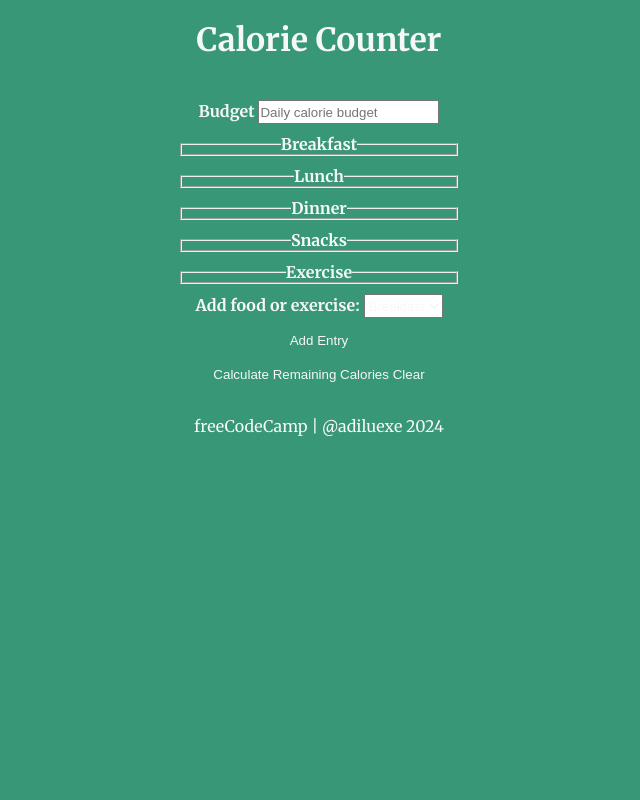
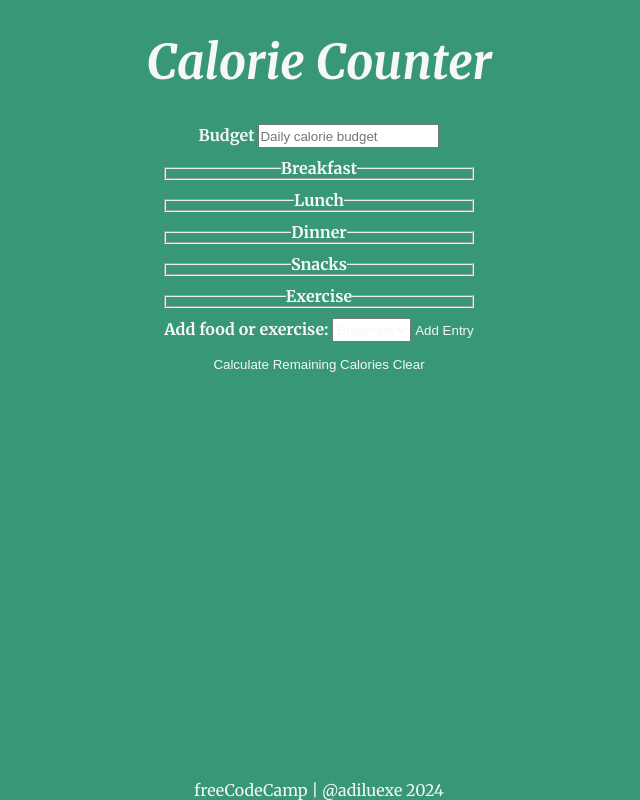
Before and after one commit to adiluexe/calorie-counter, a plain HTML site: page index.html in a window 1280 px wide. Shown: the whole page, without its empty margins (321-961 px from the left). Drawn offline with Linux system fonts and the light colour scheme.

Commit message:
Style: Add new header style and animation

```diff
--- a/styles.css
+++ b/styles.css
@@ -23,21 +23,26 @@ body {
   flex-direction: column;
   align-items: center;
   text-align: center;
+  min-height: 100vh;
 }
 
 main {
   flex: 1;
 }
 
-.container {
-  width: 90%;
-  max-width: 680px;
+header h1 {
+  padding: 2rem;
+  font-size: 3rem;
+  font-weight: bold;
+  font-style: italic;
+  transition: 0.5s ease;
 }
 
-h1,
-.container,
-.output {
-  margin: 20px auto;
+header h1:hover {
+  color: var(--yellow);
+  font-size: 3.5rem;
+  cursor: crosshair;
+  letter-spacing: 0.1rem;
 }
 
 label,
```
